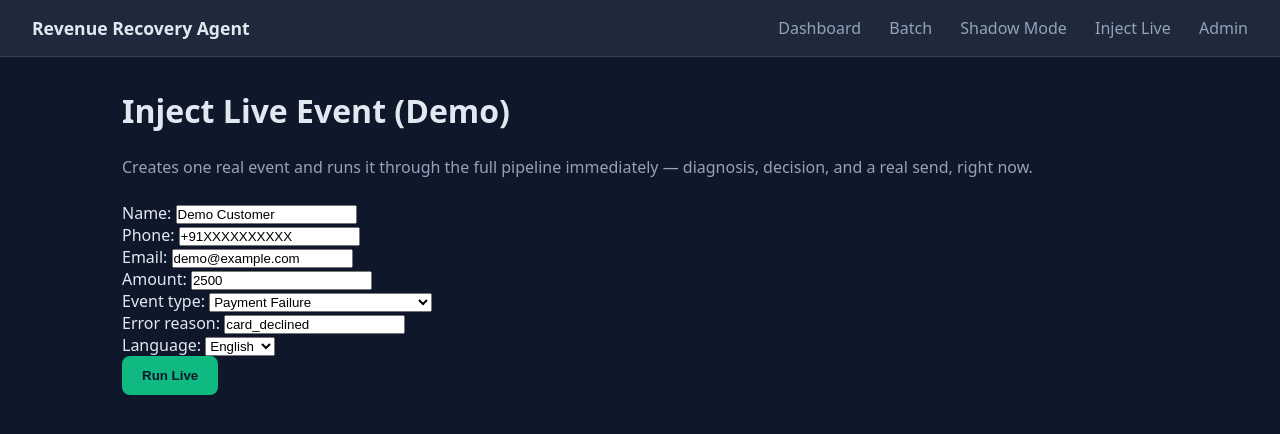
After one commit to divijashah01/revenue-recovery-agent, a Django app: page /dashboard/inject/ in a window 1280 px wide. The commit adds this page. Shown: the top 434 px of the page. Run offline with Django 5.2, Linux system fonts and the light colour scheme.

Commit message:
feat: LLM cost guard, WhatsApp Gemini personalization with fallback, synchronous live-event pipeline, demo injection trigger

```diff
--- a/apps/audit/templates/audit/base.html
+++ b/apps/audit/templates/audit/base.html
@@ -14,6 +14,7 @@
             <a href="{% url 'dashboard' %}">Dashboard</a>
             <a href="{% url 'batch-list' %}">Batch</a>
             <a href="{% url 'shadow-mode' %}">Shadow Mode</a>
+            <a href="{% url 'inject-live-event' %}">Inject Live</a>
             <a href="/admin/">Admin</a>
         </div>
     </nav>
--- /dev/null
+++ b/apps/audit/templates/audit/inject_live_event.html
@@ -0,0 +1,22 @@
+{% extends "audit/base.html" %}
+{% block content %}
+<h1>Inject Live Event (Demo)</h1>
+<p class="event-meta">Creates one real event and runs it through the full pipeline immediately — diagnosis, decision, and a real send, right now.</p>
+<form method="post">
+    {% csrf_token %}
+    <p><label>Name: <input name="name" value="Demo Customer"></label></p>
+    <p><label>Phone: <input name="phone" value="+91XXXXXXXXXX"></label></p>
+    <p><label>Email: <input name="email" value="demo@example.com"></label></p>
+    <p><label>Amount: <input name="amount" value="2500" type="number"></label></p>
+    <p><label>Event type:
+        <select name="event_type">
+            {% for value, label in event_type_choices %}<option value="{{ value }}">{{ label }}</option>{% endfor %}
+        </select>
+    </label></p>
+    <p><label>Error reason: <input name="error_reason" value="card_declined"></label></p>
+    <p><label>Language:
+        <select name="language_preference"><option value="en">English</option><option value="hi-en">Hinglish</option></select>
+    </label></p>
+    <button type="submit" class="btn-primary">Run Live</button>
+</form>
+{% endblock %}
--- a/apps/audit/urls.py
+++ b/apps/audit/urls.py
@@ -6,4 +6,5 @@ urlpatterns = [
     path("batch/", views.batch_list_view, name="batch-list"),
     path("shadow/", views.shadow_mode_view, name="shadow-mode"),
     path("event/<int:event_id>/", views.event_detail_view, name="event-detail"),
+    path("inject/", views.inject_live_event_view, name="inject-live-event"),
 ]
--- a/apps/audit/views.py
+++ b/apps/audit/views.py
@@ -8,6 +8,9 @@ from apps.decisioning.models import Decision
 from django.core.management import call_command
 from django.contrib import messages as dj_messages
 from django.shortcuts import render, get_object_or_404, redirect
+
+from apps.events.models import Customer
+from apps.events.services import process_event_immediately
 
 def dashboard_view(request):
     events = RevenueEvent.objects.all()
@@ -123,3 +126,26 @@ def shadow_mode_view(request):
         "projected_rate": projected_rate,
     }
     return render(request, "audit/shadow_mode.html", context)
+
+def inject_live_event_view(request):
+    if request.method == "POST":
+        customer = Customer.objects.create(
+            name=request.POST.get("name", "Live Demo Customer"),
+            phone=request.POST.get("phone", "+919999999999"),
+            email=request.POST.get("email", "demo@example.com"),
+            language_preference=request.POST.get("language_preference", "en"),
+        )
+        event = RevenueEvent.objects.create(
+            event_type=request.POST.get("event_type", "payment_failure"),
+            customer=customer,
+            amount=request.POST.get("amount", 1000),
+            source="seed",
+            error_code="BAD_REQUEST_ERROR",
+            error_reason=request.POST.get("error_reason", "card_declined"),
+            raw_payload={"injected_live_demo": True},
+        )
+        process_event_immediately(event)
+        return redirect("event-detail", event_id=event.id)
+
+    context = {"event_type_choices": RevenueEvent.EVENT_TYPE_CHOICES}
+    return render(request, "audit/inject_live_event.html", context)
--- a/apps/events/views.py
+++ b/apps/events/views.py
@@ -6,6 +6,7 @@ from rest_framework.permissions import AllowAny
 from rest_framework import status as http_status
 
 from .models import Customer, RevenueEvent
+from .services import process_event_immediately
 
 
 class RazorpayWebhookView(APIView):
@@ -53,5 +54,6 @@ class RazorpayWebhookView(APIView):
                 error_reason=payment_entity.get("error_reason", ""),
                 raw_payload=data,
             )
+            process_event_immediately(event)
 
         return Response({"status": "ok"}, status=http_status.HTTP_200_OK)
--- a/myproject/intervention_costs.py
+++ b/myproject/intervention_costs.py
@@ -19,3 +19,7 @@ EMAIL_COST = 0.0
 # Human agent follow-up (B2B receivables escalation) — modeled assumption,
 # not a market rate: ~4 min call at an assumed ₹300/hr agent cost.
 HUMAN_AGENT_CALL_COST = 20.0
+
+# Gemini API costs — approximate, India, Sept 2026, flash-lite/flash tiers (see README > Research Notes)
+GEMINI_FLASH_LITE_COST_PER_CALL = 0.02   # used for diagnosis reasoning, email/WhatsApp composition
+GEMINI_FLASH_COST_PER_CALL = 0.08        # used only for escalation briefs — lower volume, higher reasoning need
```
Also changed, not shown: apps/events/services.py (added, +19 -0 lines), apps/execution/channels/whatsapp.py (+9 -0 lines), apps/execution/executor.py (+6 -1 lines), apps/intelligence/cost_guard.py (added, +15 -0 lines), apps/intelligence/message_composer.py (+27 -0 lines).
